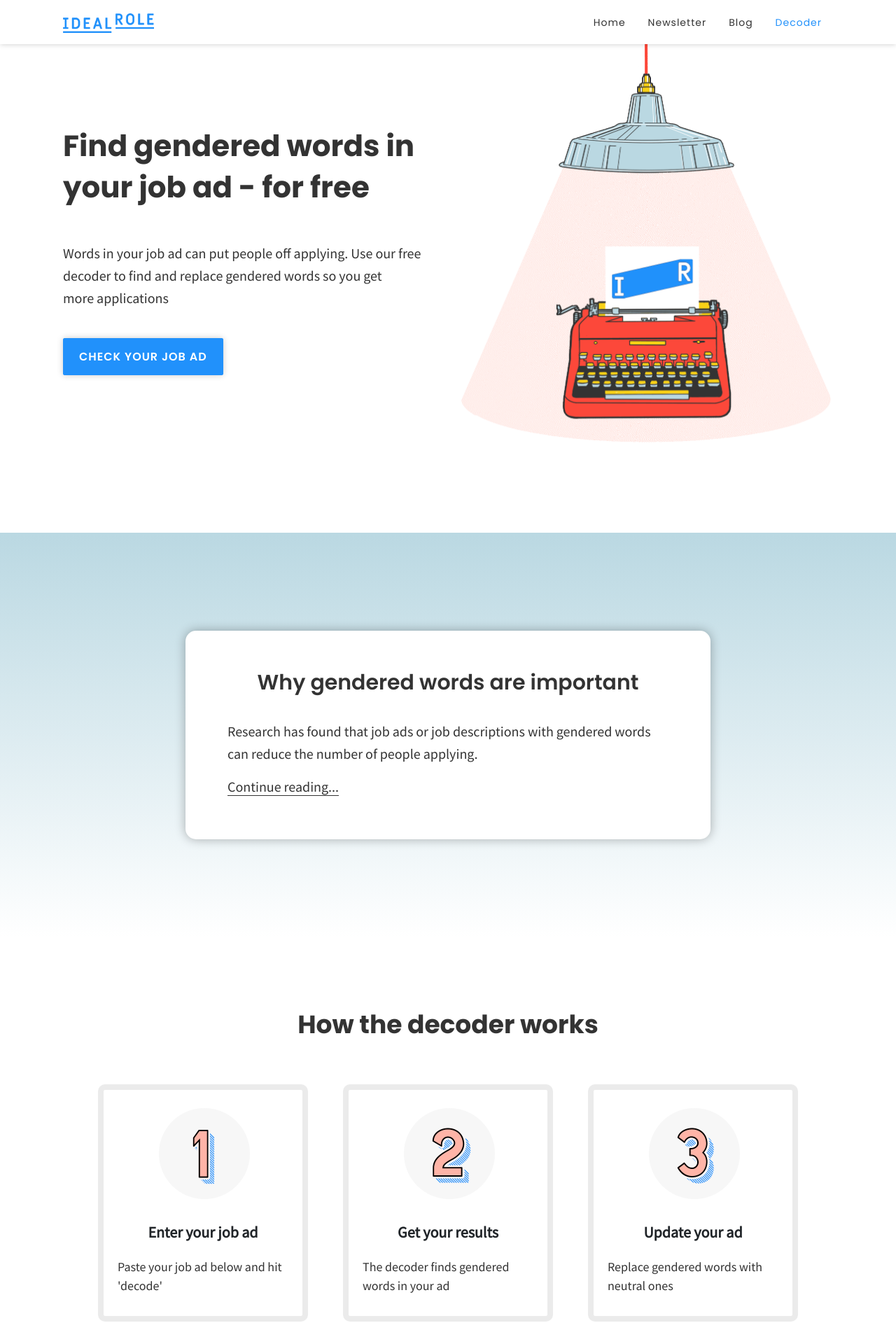
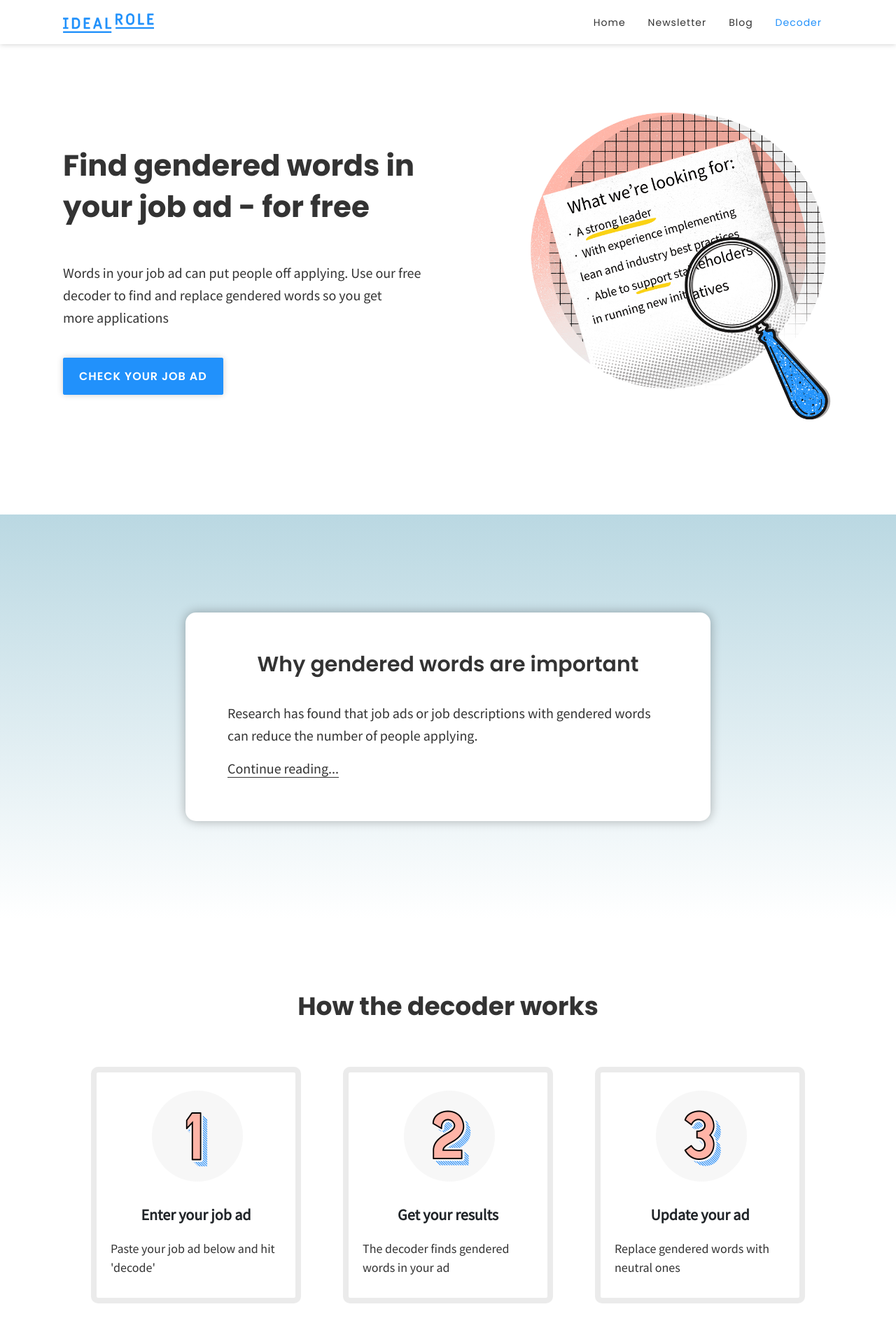
Before and after one commit to rob-mccormick/decoder, a Django app: page / in a window 1280 px wide. Shown: the top 1920 px of the page at 70% size. Run offline with Django 3.2, Linux system fonts and the light colour scheme; some libraries are stand-ins or nearby versions.

Commit message:
Updated hero section and added SEO

```diff
--- a/decoder/templates/base.html
+++ b/decoder/templates/base.html
@@ -27,14 +27,14 @@
     <!-- Custom CSS -->
     <link rel="stylesheet" type="text/css" href="{% static 'jobs/style.css' %}" />
     <!-- SEO -->
-    <title>Find Hidden Bias In Your Job Ads | Ideal Role Decoder</title>
-    <meta name="description" content="Free to use, the Decoder finds gendered words in your job ads. Removing these words will help you to avoid bias and attract more people to your jobs.">
+    <title>Decoder: Find gendered words in your job ad | Ideal Role</title>
+    <meta name="description" content="Words in your job ad can put people off applying.  Use our FREE decoder to find and replace gendered words so you get more applications.">
     <!-- Open Graph -->
-    <meta property="og:title" content="Ideal Role Decoder - Find Hidden Bias In Your Job Ads" />
-    <meta property="og:description" content="Free to use, the Decoder finds gendered words in your job ads. Removing these words can help you to avoid bias and attract more people to your jobs." />
+    <meta property="og:title" content="Decoder: Find gendered words in your job ad | Ideal Role" />
+    <meta property="og:description" content="Words in your job ad can put people off applying.  Use our FREE decoder to find and replace gendered words so you get more applications." />
     <meta property="og:type" content="website" />
     <meta property="og:url" content="https://decoder.idealrole.com" />
-    <meta property="og:image" content="{% static 'jobs/images/Ideal-Role-Decoder-OG.png' %}" />
+    <meta property="og:image" content="{% static 'jobs/images/ideal-role-decoder-og.png' %}" />
     <meta property="og:site_name" content="Ideal Role" />
     <meta property="og:determiner" content="the" />
     <meta property="og:locale" content="en_GB" />
@@ -46,7 +46,7 @@
 
     <!-- navbar -->
     <nav class="navbar navbar-expand-md fixed-top">
-      <div class="container">
+      <div class="container nav-container">
         <a href="https://www.idealrole.com" class="navbar-brand"><img src="{% static 'jobs/images/IR-logotype-blue.png' %}" alt="Ideal Role logo" width="130px"></a>
         <button type="button" class="navbar-toggler navbar-light" data-toggle="collapse" data-target="#nav"><span class="navbar-toggler-icon"></span></button>
 
--- a/jobs/static/jobs/style.css
+++ b/jobs/static/jobs/style.css
@@ -9,6 +9,10 @@ p, li, textarea, a, h4 {
 }
 
 /* Navbar */
+
+.nav-container {
+  margin: 0 auto;
+}
 
 .navbar {
   padding-top: 11px;
@@ -121,12 +125,12 @@ p {
 }
 
 .hero-image {
-  width: 100%;
-  max-width: 340px;
+  width: 90%;
+  max-width: 300px;
   display: block;
   margin: auto;
   padding-bottom: 25px;
-  padding-top: 30px;
+  padding-top: 80px;
 }
 
 /* Info Text */
@@ -534,10 +538,10 @@ textarea {
 /* All other elements */
 
 @media (min-width: 576px) {
-  .hero-image {
+  /* .hero-image {
     margin-top: 30px;
     max-width: none;
-  }
+  } */
   /* .hero {
     background: white url("images/angled-background.png") no-repeat left bottom;
     background-size: contain;
@@ -559,6 +563,10 @@ textarea {
   .plan-h2 {
     margin-bottom: 50px;
   }
+  .plan-card {
+    margin-left: auto !important;
+    margin-right: auto !important;
+  }
   .table {
     font-size: 16px;
   }
@@ -572,9 +580,14 @@ textarea {
 
 
 @media (min-width: 768px) {
+  .hero {
+    margin-top: 20px;
+  }
   .hero-image {
     max-width: 360px;
-    margin-top: 0px;
+    padding-top: 60px;
+    margin-top: 40px;
+    float: right;
   }
   .h2-gendered-words {
     font-size: 22px;
@@ -591,6 +604,10 @@ textarea {
   .card-column {
     padding-left: 10px;
     padding-right: 10px;
+  }
+  .plan-card {
+    margin-left: 5px !important;
+    margin-right: 5px !important;
   }
   .jumbotron {
     padding-top: 100px;
@@ -630,6 +647,10 @@ textarea {
   p {
     font-size: 20px;
   }
+  .hero-image {
+    max-width: 450px;
+    margin-top: 20px;
+  }
   .submit-button {
     font-size: 16px;
     padding: 12px 20px;
@@ -640,11 +661,15 @@ textarea {
   .why-container {
     padding: 140px 0;
   }
+  .plan-card {
+    margin-left: 15px !important;
+    margin-right: 15px !important;
+  }
   .card-img-top {
     max-width: 150px;
   }
   .title {
-    margin-top: 80px;
+    margin-top: 20px;
   }
   .h2-submit {
     font-size: 32px;
@@ -656,10 +681,6 @@ textarea {
   .container {
     padding-left: 20px;
     padding-right: 20px;
-  }
-  .hero-image {
-    max-width: 530px;
-    margin-top: -30px;
   }
   .h2-submit {
     font-size: 30px;
@@ -684,3 +705,10 @@ textarea {
     font-size: 16px;
   }
 }
+
+
+@media (min-width: 1200px) {
+  .title {
+    margin-top: 80px;
+  }
+}
--- a/jobs/templates/jobs/submit.html
+++ b/jobs/templates/jobs/submit.html
@@ -4,18 +4,18 @@
 {% block content %}
     <!-- hero-section -->
     <br>
-    <div class="hero pt-3">
+    <div class="hero pt-4">
       <div class="container">
         <div class="row">
-          <div class="col-12 col-sm-6">
+          <div class="col-12 col-md-6">
             <div class="title mx-auto">
               <h1 class="hero-h1">Find gendered words in your job ad - for&nbsp;free</h1>
               <p class="hero-p">Words in your job ad can put people off applying.  Use our free decoder to find and replace gendered words so you get more&nbsp;applications</p>
               <a class="submit-button mt-4" href="#job-check">Check Your Job Ad</a>
             </div>
           </div>
-          <div class="col-12 col-sm-6">
-            <img class="hero-image" src="{% static 'jobs/images/Ideal-Role-typewriter-hero.png' %}" alt="Highlight gender coded words">
+          <div class="col-12 col-md-6">
+            <img class="hero-image" src="{% static 'jobs/images/decoder-header-image.png' %}" alt="Highlight gender coded words">
           </div>
         </div>
       </div>
@@ -51,9 +51,10 @@
       <div class="row justify-content-center">
         <h2 class="plan-h2 text-center">How the decoder works</h2>
       </div>
-      <div class="row d-flex justify-content-center">
+
+      <div class="row justify-content-center">
         <div class="card-deck">
-          <div class="col-md-4 card-column">
+          <div class="col-md-4">
             <div class="card plan-card mb-5">
               <img src="{% static 'jobs/images/step-one-circle.png' %}" class="card-img-top" alt="Step 1">
               <div class="card-body">
@@ -62,7 +63,7 @@
               </div>
             </div>
           </div>
-          <div class="col-md-4 card-column">
+          <div class="col-md-4">
             <div class="card plan-card mb-5">
               <img src="{% static 'jobs/images/step-two-circle.png' %}" class="card-img-top" alt="Step 2">
               <div class="card-body">
@@ -71,7 +72,7 @@
               </div>
             </div>
           </div>
-          <div class="col-md-4 card-column">
+          <div class="col-md-4">
             <div class="card plan-card mb-5">
               <img src="{% static 'jobs/images/step-three-circle.png' %}" class="card-img-top" alt="Step 3">
               <div class="card-body">
@@ -82,6 +83,7 @@
           </div>
         </div>
       </div>
+
     </div>
     <!-- End: How the decoder works -->
 
```
Also changed, not shown: jobs/static/jobs/images/Ideal-Role-Decoder-OG.png, jobs/static/jobs/images/decoder-header-image.png (added).
